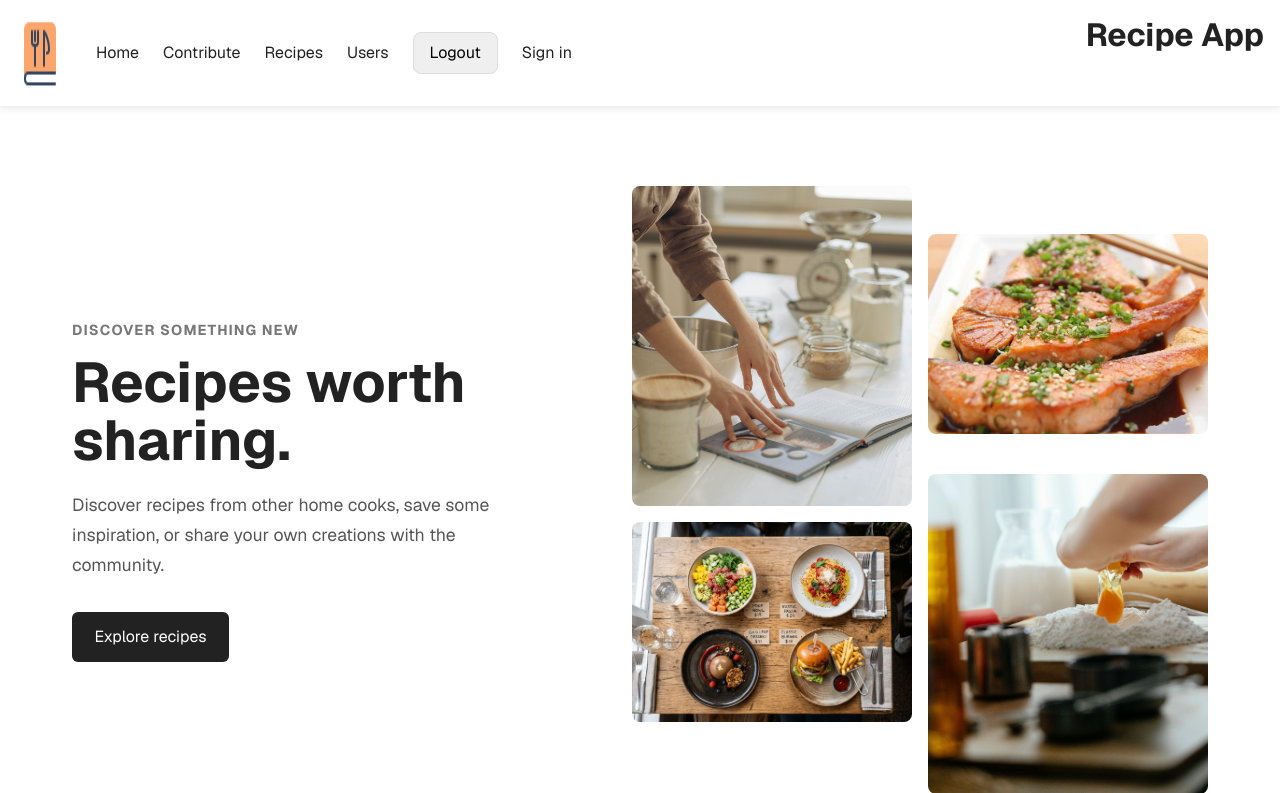
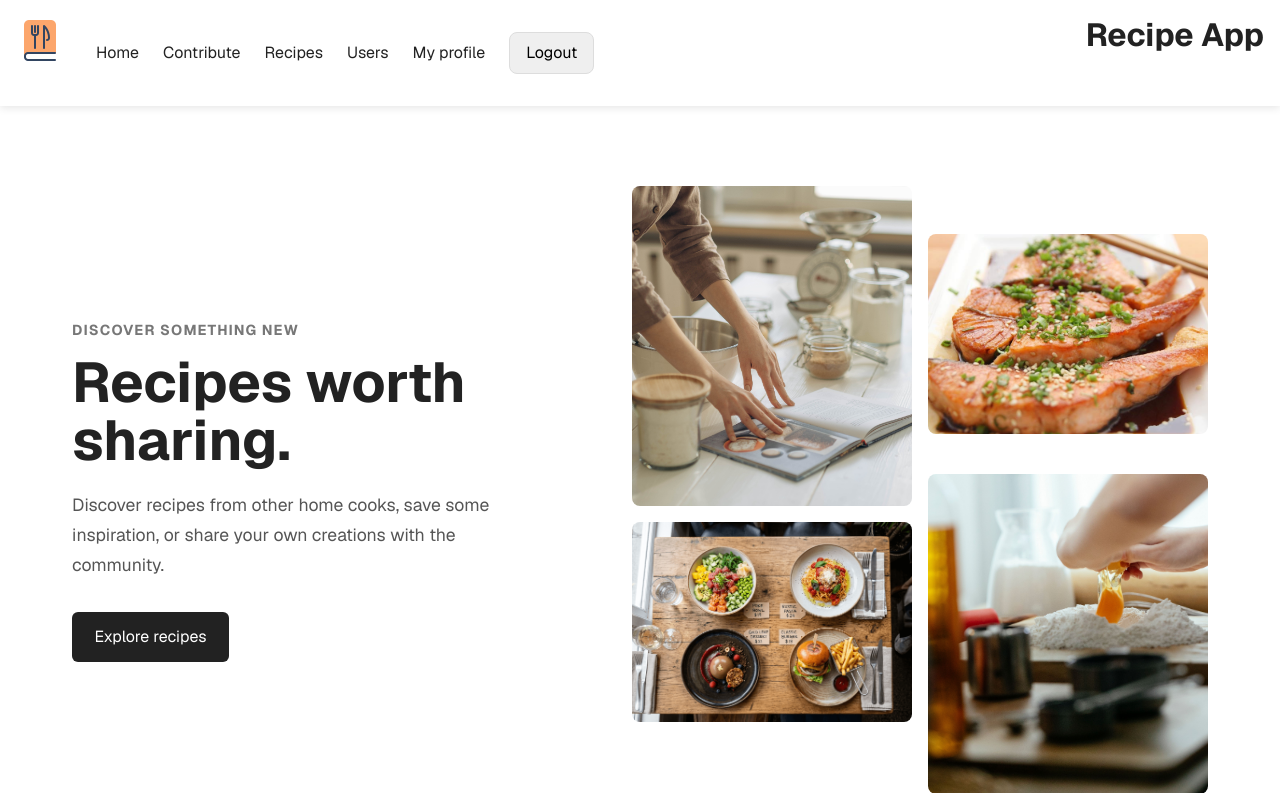
Before and after one commit to oskari6/web-project-recipes, a Flask app: page / in a window 1280 px wide. Shown: the top 793 px of the page. Run offline with Flask 3, Linux system fonts and the light colour scheme; the visitor is signed in with stand-in values (Sample User, id 1).

Commit message:
Adjusting base templates

```diff
--- a/templates/base.html
+++ b/templates/base.html
@@ -13,15 +13,15 @@
 
   <body>
     <header>
-    <img src="/static/images/icon.png"/>
+      <img class="nav-logo" src="/static/images/icon.png"/>
       <nav class="container">
         <a href="/">Home</a>
         <a href="/recipes/create">Contribute</a>
-        <a href="/recipes">Recipes</a>
-        <a href="/users">Users</a>
+        <a href="/recipes/1">Recipes</a>
+        <a href="/users/1">Users</a>
         {% if session.user_id %}
+          <a href="/users/user/{{session.user_id}}">My profile</a>
           {% include "auth/logout.html" %}
-          <a href="/users/{{session.user_id}}">Sign in</a>
         {% else %}
           <a href="/auth/login">Sign in</a>
           <a href="/auth/register">Register</a>
--- a/templates/errors/401.html
+++ b/templates/errors/401.html
@@ -1,7 +1,9 @@
 {% extends "base.html" %}
 {% block title %}Unauthorized{% endblock %}
 {% block content %}
+<div class="error-page">
   <h1>401 - Unauthorized</h1>
-    <span>You need to be logged in to access this page.</span>
-    <a href="/">Return home</a>
+  <span>You need to be logged in to access this page.</span>
+  <a href="/">Return home</a>
+</div>
 {% endblock %}
--- a/templates/errors/403.html
+++ b/templates/errors/403.html
@@ -1,7 +1,9 @@
 {% extends "base.html" %}
 {% block title %}Forbidden{% endblock %}
 {% block content %}
+<div class="error-page">
   <h1>403 - Forbidden</h1>
-    <span>You do not have permission to access this page.</span>
-    <a href="/">Return home</a>
+  <span>You do not have permission to access this page.</span>
+  <a href="/">Return home</a>
+</div>
 {% endblock %}
--- a/templates/errors/404.html
+++ b/templates/errors/404.html
@@ -1,7 +1,9 @@
 {% extends "base.html" %}
 {% block title %}Page Not Found{% endblock %}
 {% block content %}
+<div class="error-page">
   <h1>404 - Page Not Found</h1>
   <span>The page you are looking for does not exist.</span>
   <a href="/">Return home</a>
+</div>
 {% endblock %}
--- a/templates/errors/500.html
+++ b/templates/errors/500.html
@@ -1,7 +1,9 @@
 {% extends "base.html" %}
 {% block title %}Server Error{% endblock %}
 {% block content %}
+<div class="error-page">
   <h1>500 - Server Error</h1>
   <span>Something went wrong on the server.</span>
   <a href="/">Return home</a>
+</div>
 {% endblock %}
```
